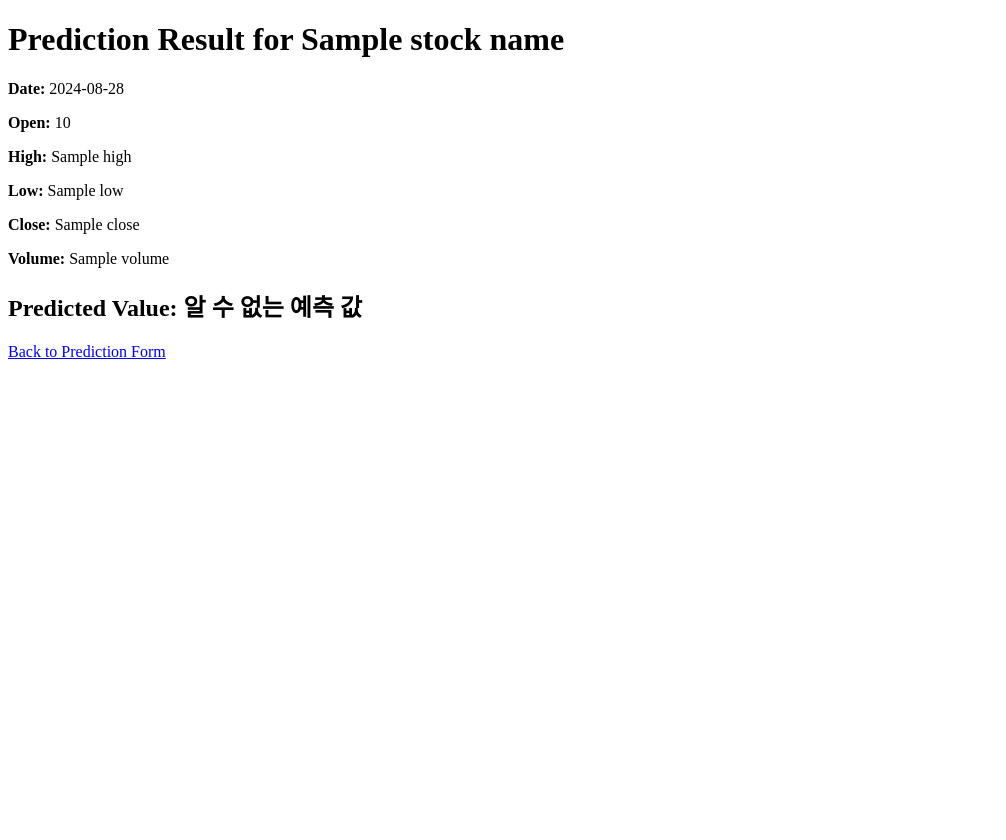
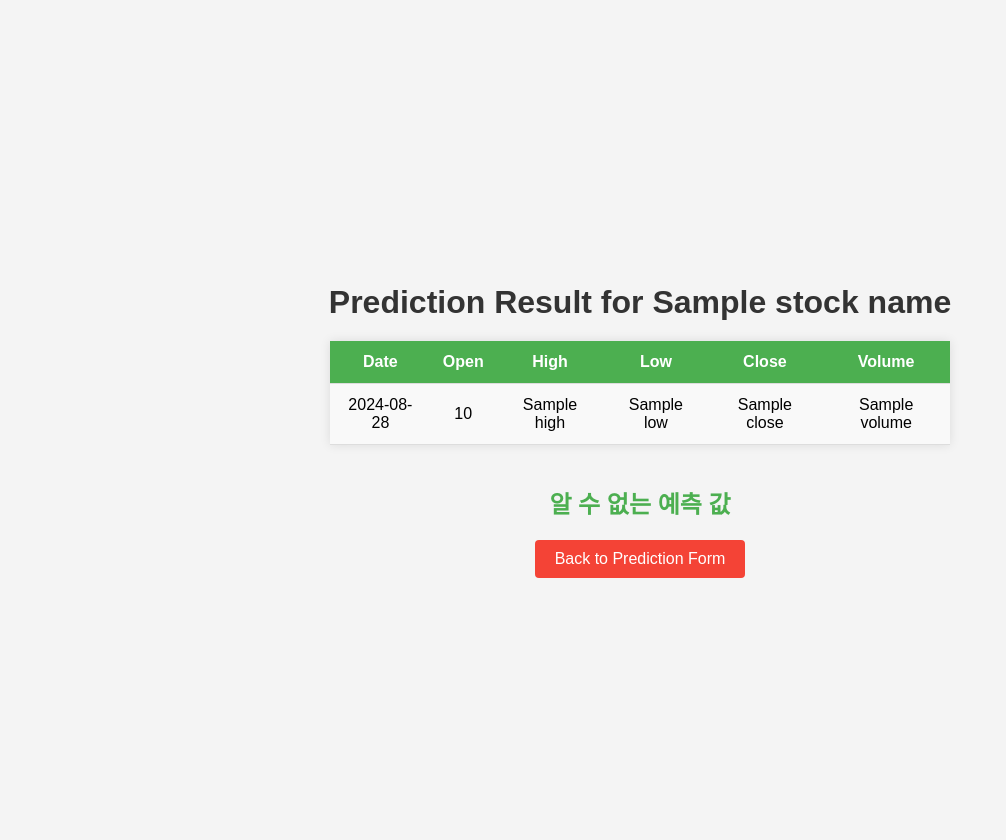
Before and after one commit to 0jjuni/stock_predictor, a Django app: template predictions/templates/predictions/prediction_result.html in a window 1280 px wide. Shown: the whole page, without its empty margins (0-1006 px from the left). Before the commit the page ends 359 px from the top, so only its background shows below. Run offline with Django 5.2, Linux system fonts and the light colour scheme; the template is opened without the code that fills it: most values are stand-ins (such as "Sample title", 1, 10 or a date in 2020); parts of the project's set-up code (start-up, migrations or seed data) failed here and were passed over.

Commit message:
디자인 추가

```diff
--- a/predictions/templates/predictions/prediction_result.html
+++ b/predictions/templates/predictions/prediction_result.html
@@ -4,21 +4,98 @@
 <head>
     <meta charset="UTF-8">
     <title>Prediction Result</title>
+    <style>
+        body {
+            font-family: Arial, sans-serif;
+            background-color: #f4f4f4;
+            margin: 0;
+            padding: 20px;
+            display: flex;
+            flex-direction: column;
+            align-items: center;
+            justify-content: center;
+            min-height: 100vh;
+        }
+
+        h1 {
+            color: #333;
+            margin-bottom: 20px;
+        }
+
+        table {
+            width: 50%;
+            border-collapse: collapse;
+            margin-bottom: 20px;
+            background-color: #fff;
+            box-shadow: 0 0 10px rgba(0, 0, 0, 0.1);
+        }
+
+        th, td {
+            padding: 12px;
+            border-bottom: 1px solid #ddd;
+            text-align: center;
+        }
+
+        th {
+            background-color: #4CAF50;
+            color: white;
+        }
+
+        tr:nth-child(even) {
+            background-color: #f9f9f9;
+        }
+
+        tr:hover {
+            background-color: #f1f1f1;
+        }
+
+        h2 {
+            color: #4CAF50;
+        }
+
+        .back-button {
+            background-color: #f44336;
+            color: white;
+            padding: 10px 20px;
+            border: none;
+            border-radius: 4px;
+            cursor: pointer;
+            font-size: 16px;
+            text-decoration: none;
+            display: inline-block;
+        }
+
+        .back-button:hover {
+            background-color: #d32f2f;
+        }
+
+    </style>
 </head>
 <body>
     <h1>Prediction Result for {{ stock_name }}</h1>
 
-    <!-- 현재 날짜 표시 -->
-    <p><strong>Date:</strong> {% now "Y-m-d" %}</p>
-
-    <p><strong>Open:</strong> {{ open_price }}</p>
-    <p><strong>High:</strong> {{ high }}</p>
-    <p><strong>Low:</strong> {{ low }}</p>
-    <p><strong>Close:</strong> {{ close }}</p>
-    <p><strong>Volume:</strong> {{ volume }}</p>
+    <!-- 결과 데이터 표시 -->
+    <table>
+        <tr>
+            <th>Date</th>
+            <th>Open</th>
+            <th>High</th>
+            <th>Low</th>
+            <th>Close</th>
+            <th>Volume</th>
+        </tr>
+        <tr>
+            <td>{% now "Y-m-d" %}</td>
+            <td>{{ open_price }}</td>
+            <td>{{ high }}</td>
+            <td>{{ low }}</td>
+            <td>{{ close }}</td>
+            <td>{{ volume }}</td>
+        </tr>
+    </table>
 
     <!-- prediction 값에 따른 메시지 표시 -->
-    <h2>Predicted Value:
+    <h2>
         {% if prediction == 0 %}
             5% 이상 증가 하지 않음
         {% elif prediction == 1 %}
@@ -28,6 +105,6 @@
         {% endif %}
     </h2>
 
-    <a href="{% url 'predict_stock' %}">Back to Prediction Form</a>
+    <a href="{% url 'predict_stock' %}" class="back-button">Back to Prediction Form</a>
 </body>
 </html>
```
Also changed, not shown: base/templates/base/home.html (+43 -3 lines), predictions/templates/predictions/predict.html (+71 -2 lines).
